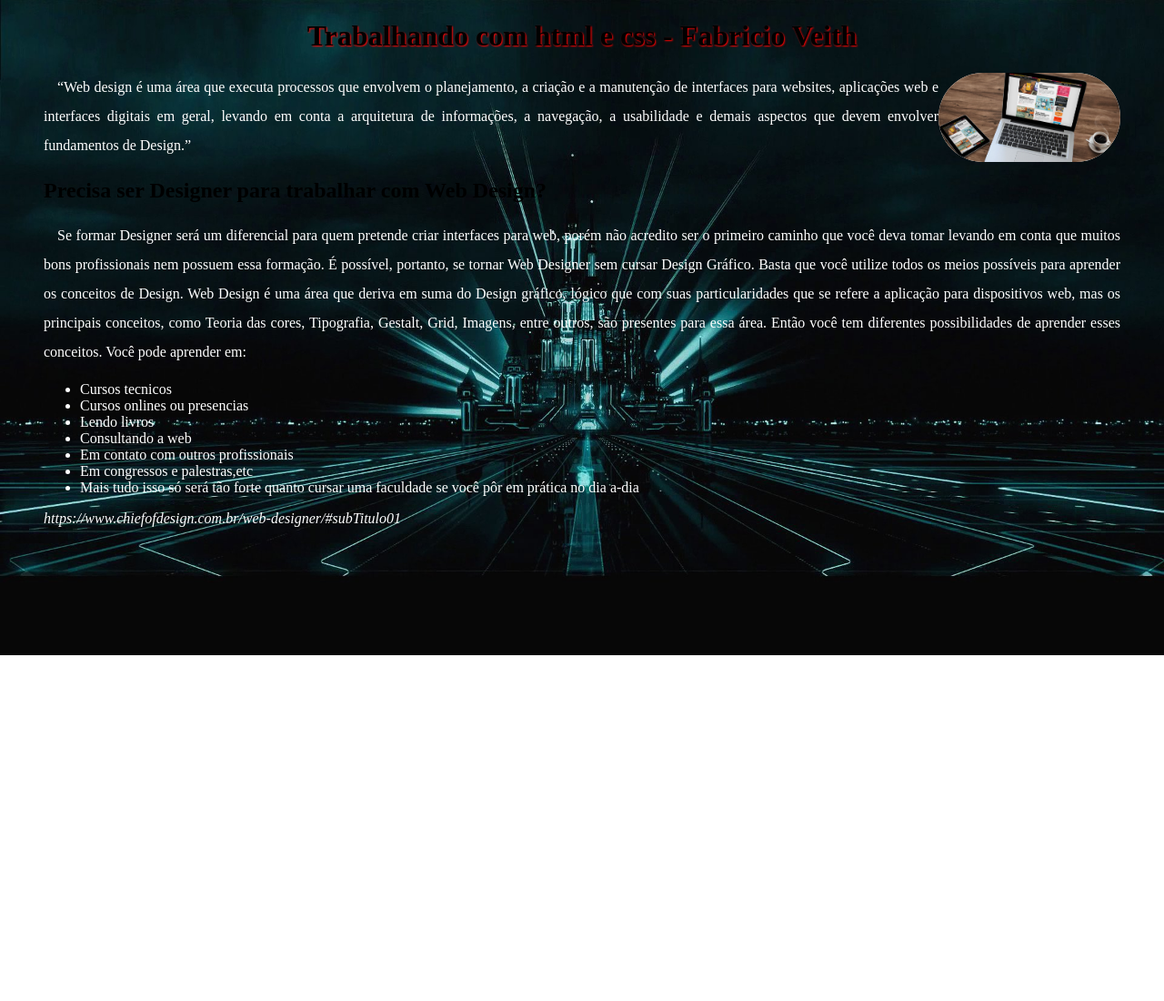
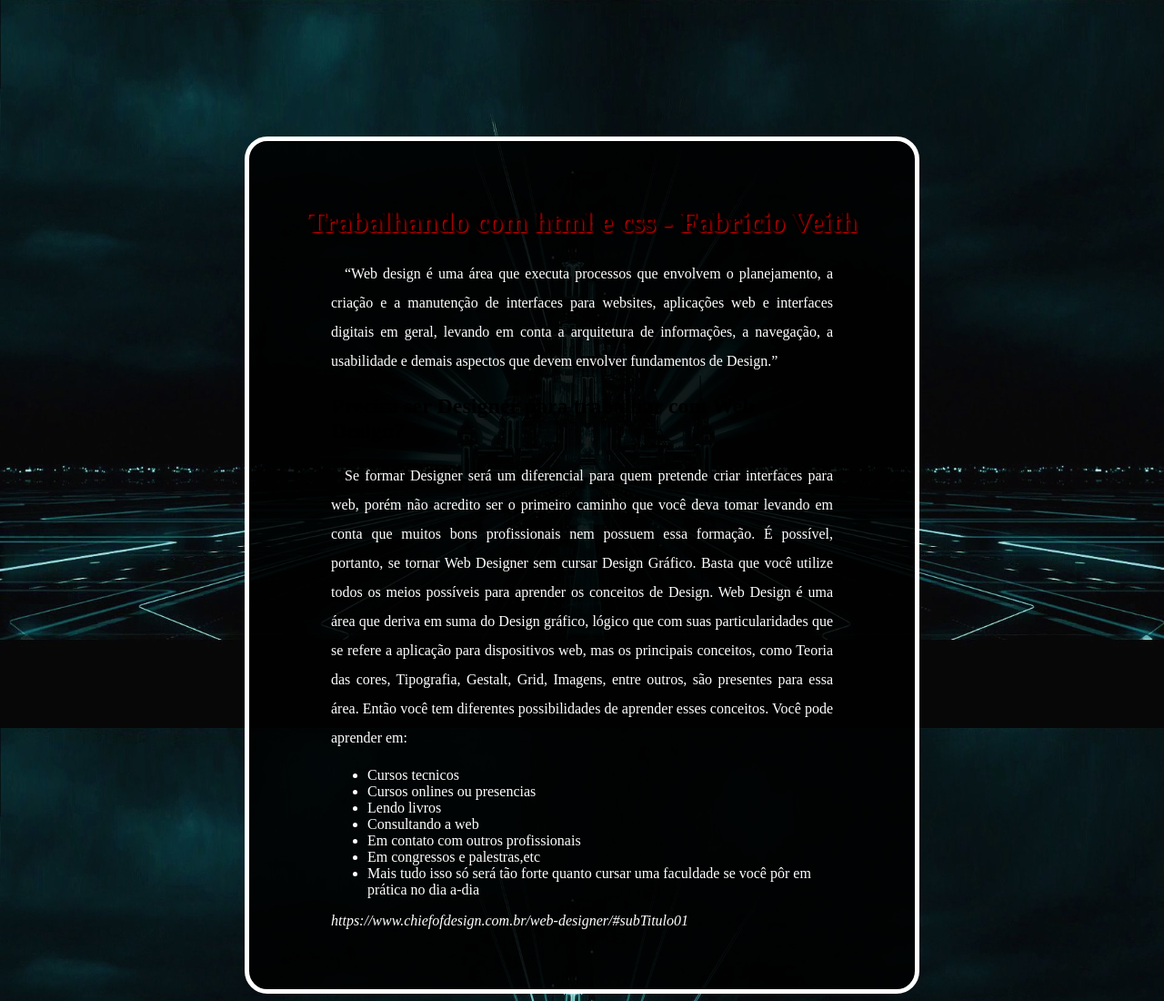
Before and after one commit to FabricioVeith/Aulas-Web1, a plain HTML site: page Atividade web1 -Fabricio Veith/index.html in a window 1280 px wide. Shown: the whole page at 91% size. Before the commit the page ends 800 px from the top, so only its background shows below. Drawn offline with Linux system fonts and the light colour scheme.

Commit message:
Layout ff7
autolização de erros , sejam felizes

```diff
--- a/Atividade web1 -Fabricio Veith/css/estilo.css
+++ b/Atividade web1 -Fabricio Veith/css/estilo.css
@@ -1,12 +1,15 @@
 @charset "utf8";
 
 .center{
-    background-color: white;
-    width: 200px;
-    margin: 0;
-
-    float: right;
-    border-radius: 200px;
+    background: rgba(0, 0, 0, 0.877);
+    margin-top: 150px;
+    margin-left: auto;
+    margin-right: auto;
+    margin-bottom: auto;
+    width: 50%;
+    border: 5px solid rgb(255, 255, 255);
+    padding: 50px;
+    border-radius: 25px;
 
 
 }
--- a/Atividade web1 -Fabricio Veith/index.html
+++ b/Atividade web1 -Fabricio Veith/index.html
@@ -9,9 +9,10 @@
     <link rel="stylesheet" type="text/css" href="css/estilo.css">
 </head>
 <body>
-    <h1>Trabalhando com html e css - Fabricio Veith</h1>
+    <main class="center">
+        <h1>Trabalhando com html e css - Fabricio Veith</h1>
     <figure>
-        <img class="center" src="img/webdesingner.jpg " alt="webdesingner">
+
         <p>“Web design é uma área que executa processos que envolvem o planejamento, a criação e a  manutenção de interfaces para websites, aplicações web e interfaces digitais em geral,  levando em conta a arquitetura de informações, a navegação, a usabilidade e demais  aspectos que devem envolver fundamentos de Design.” </p>
 
         <h2>Precisa ser Designer para trabalhar  com Web Design?
@@ -34,6 +35,9 @@
             </cite>
 
     </figure>
+</main>
+
+
 
 </body>
 </html>
```
Also changed, not shown: Layout ff7 remake/index.html (+7 -8 lines).
